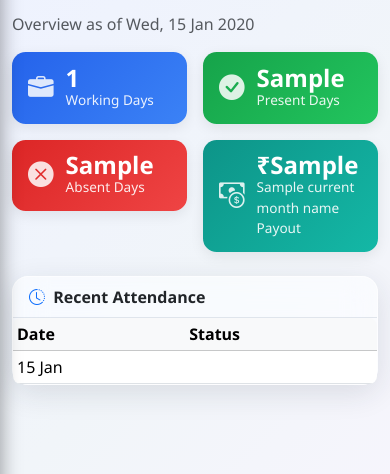
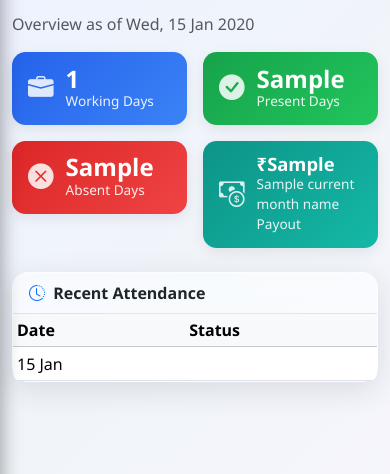
Before and after one commit to magiscrazy20/TrackIt, a Django app: template attendance/templates/attendance/dashboard.html in a window 390 px wide. Shown: the part 60-534 px from the top of the page. Run offline with Django 5.2, Linux system fonts and the light colour scheme; the template is opened without the code that fills it: most values are stand-ins (such as "Sample title", 1, 10 or a date in 2020); some libraries are stand-ins or nearby versions.

Commit message:
Fix payout amount overflowing the stat card on mobile
Co-Authored-By: Claude Opus 4.8 <noreply@anthropic.com>

```diff
--- a/attendance/templates/attendance/dashboard.html
+++ b/attendance/templates/attendance/dashboard.html
@@ -60,7 +60,7 @@
             <div class="stat-body">
                 <i class="bi bi-cash-coin stat-icon"></i>
                 <div>
-                    <div class="stat-value">₹{{ month_payout }}</div>
+                    <div class="stat-value stat-amount">₹{{ month_payout }}</div>
                     <div class="stat-label">{{ current_month_name }} Payout</div>
                 </div>
             </div>
--- a/static/attendance/css/style.css
+++ b/static/attendance/css/style.css
@@ -129,8 +129,12 @@ body {
 }
 
 .stat-card .stat-body { padding: 1.1rem 1.25rem; display: flex; align-items: center; gap: 1rem; }
-.stat-card .stat-icon { font-size: 2rem; opacity: .85; }
-.stat-card .stat-value { font-size: 1.7rem; font-weight: 700; line-height: 1; }
+/* Let the text column shrink instead of pushing content out of the card. */
+.stat-card .stat-body > div { min-width: 0; }
+.stat-card .stat-icon { font-size: 2rem; opacity: .85; flex-shrink: 0; }
+.stat-card .stat-value { font-size: 1.7rem; font-weight: 700; line-height: 1.05; overflow-wrap: anywhere; }
+/* Currency amounts: a touch smaller so long values stay inside the box. */
+.stat-card .stat-amount { font-size: 1.35rem; }
 .stat-card .stat-label { font-size: .85rem; opacity: .9; }
 /* Keep this label on a single line and shrink to fit narrow cards. */
 .stat-card .stat-label-nowrap { white-space: nowrap; overflow: hidden; text-overflow: ellipsis; }
@@ -450,6 +454,7 @@ body {
     /* Comfortable, slightly tighter stat cards. */
     .stat-card .stat-body { padding: .85rem 1rem; gap: .75rem; }
     .stat-card .stat-value { font-size: 1.4rem; }
+    .stat-card .stat-amount { font-size: 1.15rem; }
     .stat-card .stat-icon { font-size: 1.6rem; }
 
     .chart-box { height: 260px; }
@@ -467,6 +472,7 @@ body {
 
     /* Wider cards stack to full width with a touch more breathing room. */
     .stat-card .stat-value { font-size: 1.5rem; }
+    .stat-card .stat-amount { font-size: 1.15rem; }
 
     /* Slightly larger form controls for touch. */
     .form-control, .form-select, .btn { font-size: .95rem; }
--- a/templates/base.html
+++ b/templates/base.html
@@ -11,7 +11,7 @@
     <!-- Bootstrap Icons -->
     <link href="https://cdn.jsdelivr.net/npm/bootstrap-icons@1.11.3/font/bootstrap-icons.min.css" rel="stylesheet">
     <!-- App styles -->
-    <link href="{% static 'attendance/css/style.css' %}?v=9" rel="stylesheet">
+    <link href="{% static 'attendance/css/style.css' %}?v=10" rel="stylesheet">
 </head>
 <body>
 <div class="app-wrapper">
```
